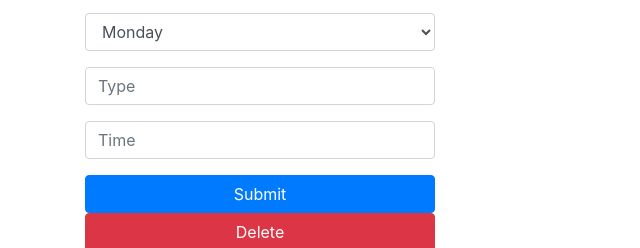
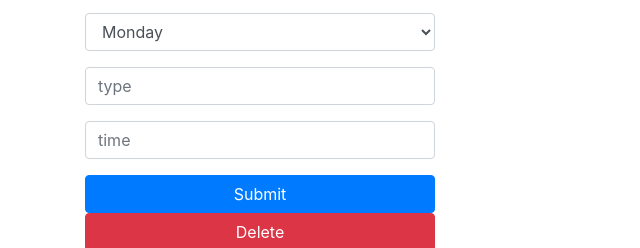
Before and after one commit to usama-khan98/Bck_End_Project, a plain HTML site: page views/index.html in a window 1280 px wide. Shown: the part 193-441 px from the top of the page, 0-640 px from the left. Drawn offline with Linux system fonts and the light colour scheme; no server answers.

Commit message:
changes in div form-group

```diff
--- a/views/index.html
+++ b/views/index.html
@@ -51,10 +51,10 @@
 						</select>
 					</div>
 					<div class="form-group">
-						<input class="form-control" type="text" name="Type" placeholder="Type">
+						<input class="form-control" type="text" name="Type" placeholder="type">
 					</div>
 					<div class="form-group">
-						<input class="form-control" type="text" name="Time" placeholder="Time">
+						<input class="form-control" type="text" name="Time" placeholder="time">
 					</div>
 					<button type="submit" class="btn btn-primary btn-block">Submit</button>
 				</form>
```
Also changed, not shown: 1 other file.
